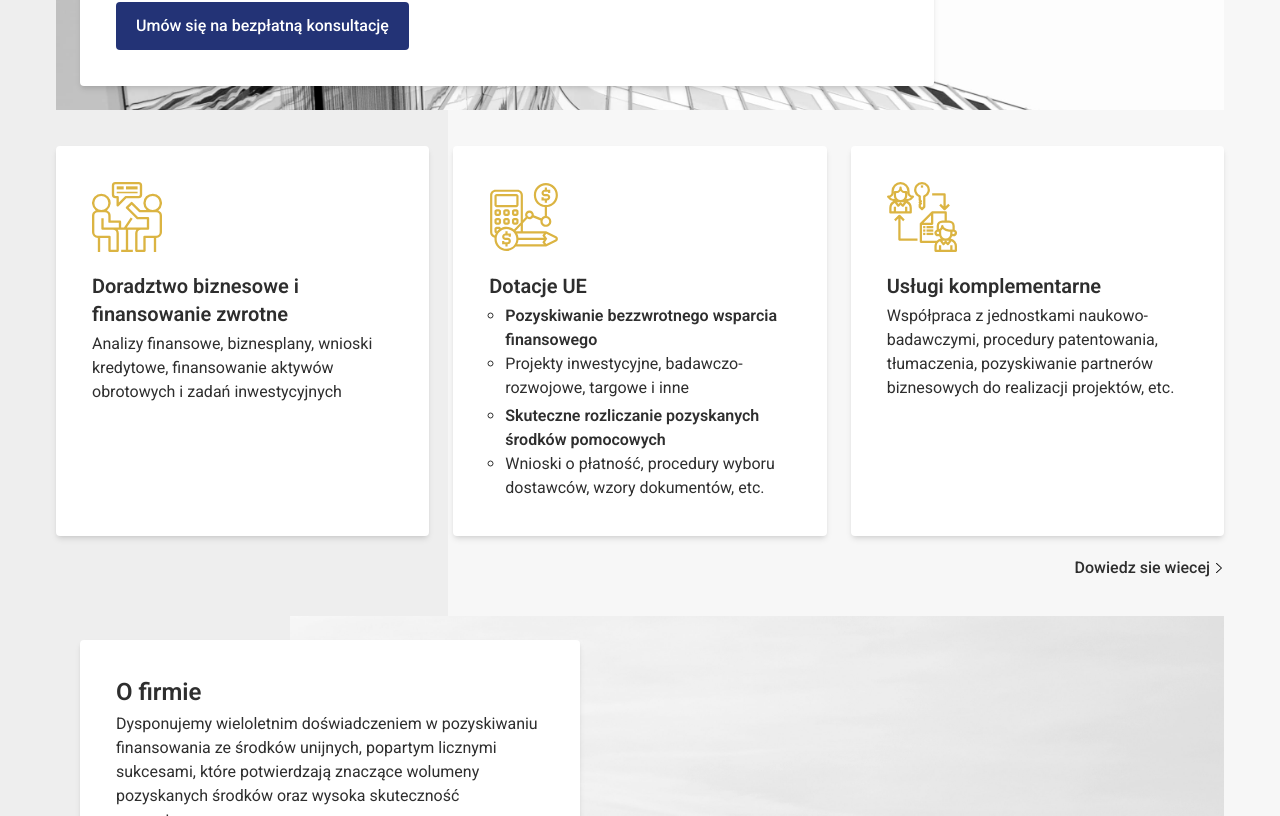
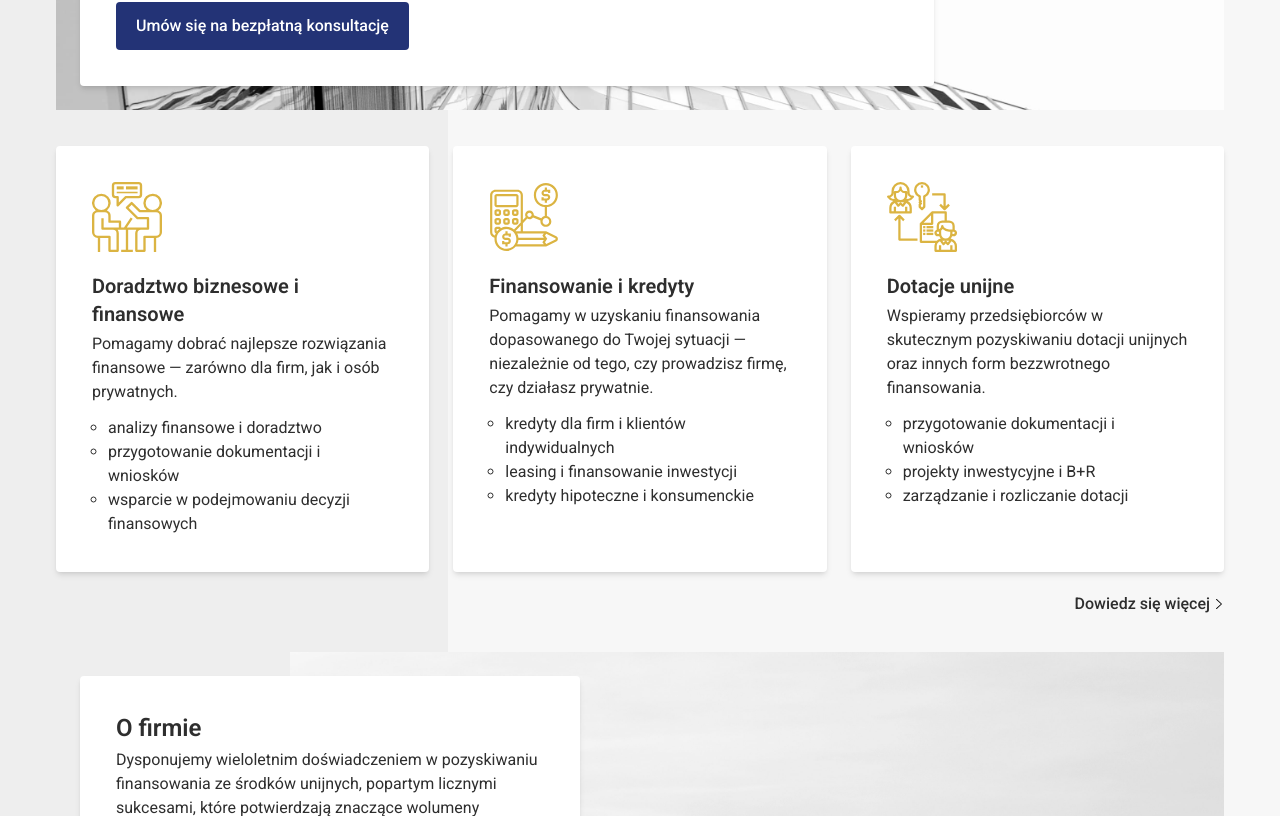
Before and after one commit to kattata/ga-finanse-v2, a Next.js app: page / in a window 1280 px wide. Shown: the part 489-1305 px from the top of the page. Built offline with nearby package versions, Linux system fonts and the light colour scheme.

Commit message:
Update front page

```diff
--- a/app/page.tsx
+++ b/app/page.tsx
@@ -21,11 +21,17 @@ export default function Home() {
                 }}
               >
                 <div>
-                  <h2>Doradztwo biznesowe i finansowanie zwrotne</h2>
-                  <p>
-                    Analizy finansowe, biznesplany, wnioski kredytowe,
-                    finansowanie aktywów obrotowych i zadań inwestycyjnych
+                  <h2>Doradztwo biznesowe i finansowe</h2>
+                  <p className="mb-3">
+                    Pomagamy dobrać najlepsze rozwiązania finansowe — zarówno
+                    dla firm, jak i osób prywatnych.
                   </p>
+
+                  <ul>
+                    <li>analizy finansowe i doradztwo</li>
+                    <li>przygotowanie dokumentacji i wniosków</li>
+                    <li>wsparcie w podejmowaniu decyzji finansowych</li>
+                  </ul>
                 </div>
               </IconTile>
 
@@ -36,25 +42,18 @@ export default function Home() {
                 }}
               >
                 <div>
-                  <h2>Dotacje UE</h2>
+                  <h2>Finansowanie i kredyty</h2>
+
+                  <p className="mb-3">
+                    Pomagamy w uzyskaniu finansowania dopasowanego do Twojej
+                    sytuacji — niezależnie od tego, czy prowadzisz firmę, czy
+                    działasz prywatnie.
+                  </p>
+
                   <ul>
-                    <li>
-                      <strong>
-                        Pozyskiwanie bezzwrotnego wsparcia finansowego
-                      </strong>
-                    </li>
-                    <li className="mb-1">
-                      Projekty inwestycyjne, badawczo-rozwojowe, targowe i inne
-                    </li>
-                    <li>
-                      <strong>
-                        Skuteczne rozliczanie pozyskanych środków pomocowych
-                      </strong>
-                    </li>
-                    <li>
-                      Wnioski o płatność, procedury wyboru dostawców, wzory
-                      dokumentów, etc.
-                    </li>
+                    <li>kredyty dla firm i klientów indywidualnych</li>
+                    <li>leasing i finansowanie inwestycji</li>
+                    <li>kredyty hipoteczne i konsumenckie</li>
                   </ul>
                 </div>
               </IconTile>
@@ -66,18 +65,23 @@ export default function Home() {
                 }}
               >
                 <div>
-                  <h2>Usługi komplementarne</h2>
-                  <p>
-                    Współpraca z jednostkami naukowo-badawczymi, procedury
-                    patentowania, tłumaczenia, pozyskiwanie partnerów
-                    biznesowych do realizacji projektów, etc.
+                  <h2>Dotacje unijne</h2>
+                  <p className="mb-3">
+                    Wspieramy przedsiębiorców w skutecznym pozyskiwaniu dotacji
+                    unijnych oraz innych form bezzwrotnego finansowania.
                   </p>
+
+                  <ul>
+                    <li>przygotowanie dokumentacji i wniosków</li>
+                    <li>projekty inwestycyjne i B+R</li>
+                    <li>zarządzanie i rozliczanie dotacji</li>
+                  </ul>
                 </div>
               </IconTile>
             </div>
 
             <div className="w-fit ml-auto mr-0 my-5">
-              <ArrowLink href={"/uslugi"}>Dowiedz sie wiecej</ArrowLink>
+              <ArrowLink href={"/uslugi"}>Dowiedz się więcej</ArrowLink>
             </div>
           </section>
 
--- a/components/content/hero.tsx
+++ b/components/content/hero.tsx
@@ -1,6 +1,7 @@
 import { useTranslations } from "next-intl";
 import Image from "next/image";
 import { Button } from "../base/button";
+import Link from "next/link";
 
 export function Hero() {
   const t = useTranslations("Hero");
@@ -25,7 +26,9 @@ export function Hero() {
           </h1>
           <div className="text-lg mb-5">{t("Subtitle")}</div>
 
-          <Button>{t("CTA")}</Button>
+          <Link href={"/kontakt"}>
+            <Button>{t("CTA")}</Button>
+          </Link>
         </div>
       </div>
     </div>
```
